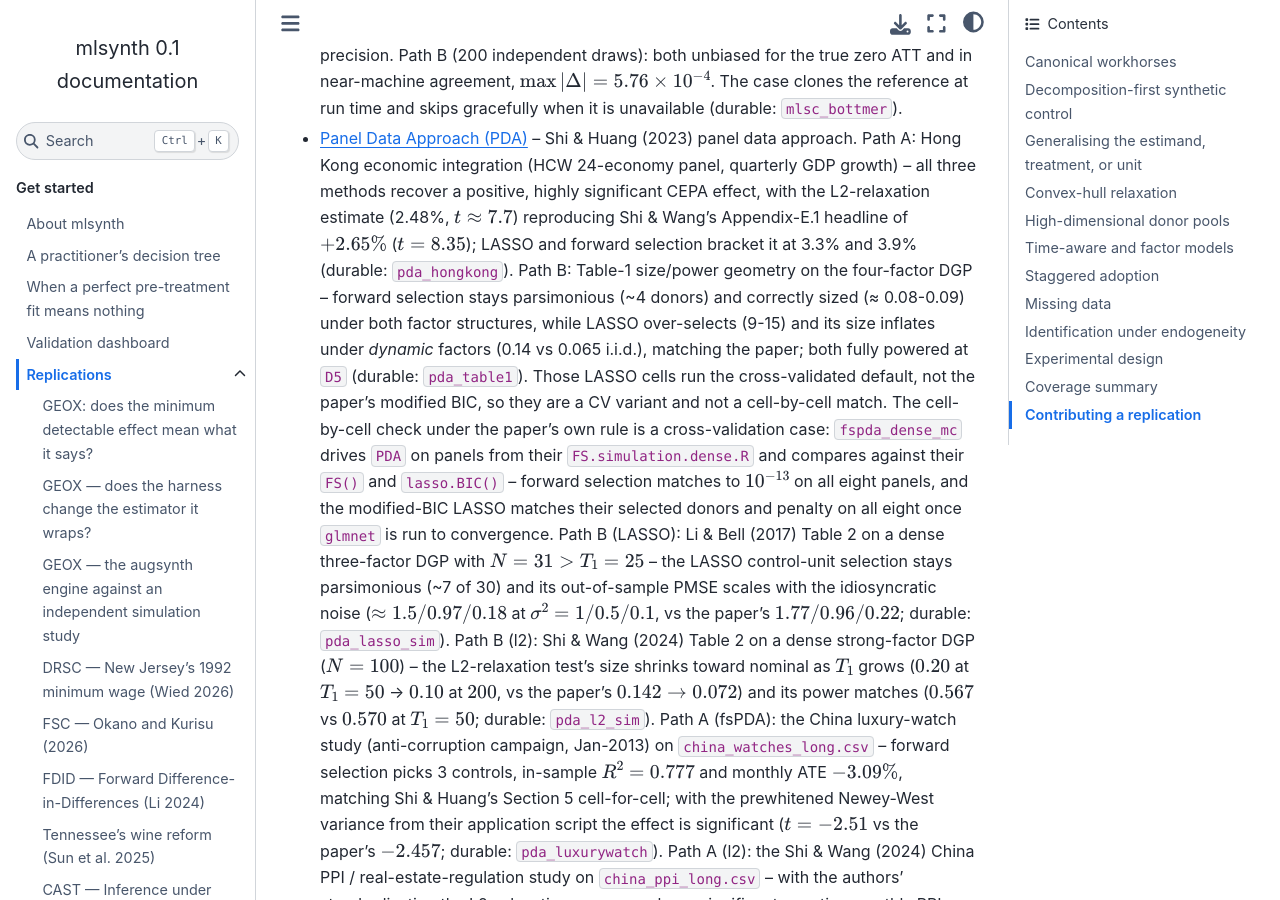
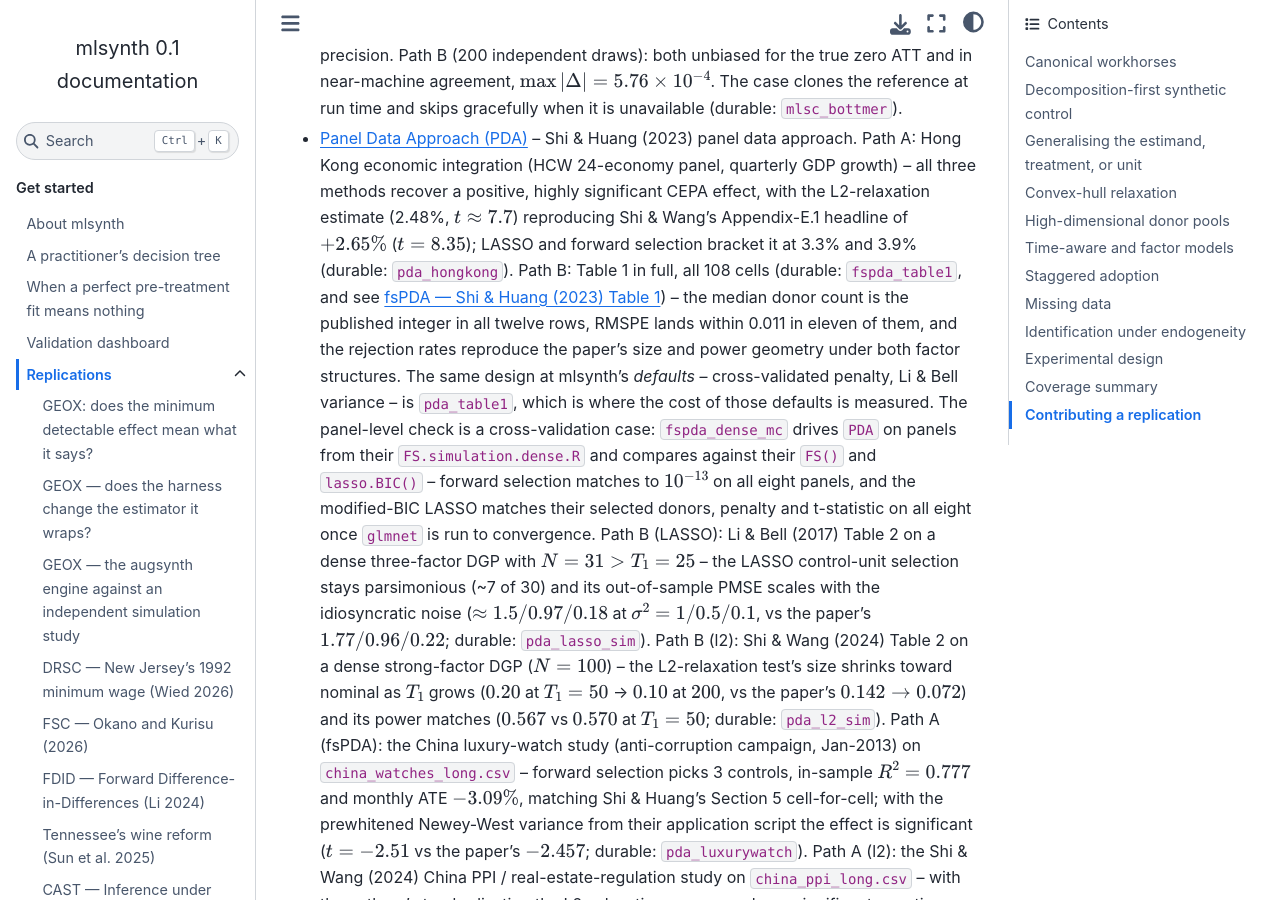
Before and after one commit to jgreathouse9/mlsynth, a Sphinx documentation site: the page built from docs/replications.rst, in a window 1280 px wide and 900 px high, scrolled down 6928 px. Built offline with Sphinx 7.4.7 and the Sphinx Book theme 1.1.4, drawn with Linux system fonts in a browser that asks for light colours.

Commit message:
Reproduce all 108 cells of Shi and Huang's Table 1
Path B, scenario 3. `benchmarks/cases/fspda_table1.py` runs forward selection
and the modified-BIC LASSO over the paper's six grid cells and compares every
cell of Table 1 -- the median donor count, the RMSPE, and the seven rejection
rates -- against the published table and against the authors' own FS.R and
lasso.BIC.R on the same design.

The reference bundle carries their committed loading.RData, so the design
matrix is theirs. The seven D columns of a row come from one fit, as their
FS.simulation.dense does: both rules use pre-treatment data only, so the
post-period prediction error does not depend on the treatment effect, and the
effect under DGP j is Delta_j + d. `shortcut_matches_full_api` checks that step
instead of assuming it -- the panel is rebuilt with Delta_j on the treated unit
and put through the public API end to end, and the ATE, standard error and
rejection must come back identical.

WIP: the bundle's reference.json is a short stub; the 2000-replication run
replaces it before this branch is pushed.

```diff
--- a/docs/benchmarks.rst
+++ b/docs/benchmarks.rst
@@ -240,8 +240,10 @@ Path B — Monte Carlo / simulation
      - Li-Bell Table 2 LASSO-PDA OOS prediction (N>T1)
    * - ``pda_pi_coverage``
      - Jiang et al. 2025 prediction-interval coverage (Tables 2-5)
+   * - ``fspda_table1``
+     - all 108 cells of Shi-Huang Table 1, vs the paper and their own code
    * - ``pda_table1``
-     - Shi-Huang Table 1 fs-vs-LASSO size/power geometry
+     - mlsynth's default PDA path on the Table-1 design
    * - ``proximal_surrogates_mc``
      - PI/PIS/PIPost vs SC under trending factor (Liu et al.)
    * - ``rescm_relax_mc``
--- a/docs/pda.rst
+++ b/docs/pda.rst
@@ -1101,6 +1101,11 @@ Verification
    95%, while the normal-quantile intervals under-cover (to about 77% under
    exponential errors).
 
+   Table 1 in full (Path B). All 108 cells of Shi & Huang's Monte Carlo are
+   reproduced by ``benchmarks/cases/fspda_table1.py``, against the paper and
+   against their own ``FS.R`` and ``lasso.BIC.R``. Details:
+   :doc:`replications/fspda_table1`.
+
 Simulation study (Path B): forward selection vs LASSO
 -----------------------------------------------------
 
--- a/docs/replications.rst
+++ b/docs/replications.rst
@@ -130,6 +130,7 @@ below; the catalogue entries link to a dedicated page where one exists.
    replications/gsynth_av_laws
    replications/cscipca
    replications/medsc
+   replications/fspda_table1
 
 .. _replications-canonical:
 
@@ -424,21 +425,21 @@ High-dimensional donor pools
   reproducing Shi & Wang's Appendix-E.1 headline of
   :math:`+2.65\%` (:math:`t = 8.35`); LASSO and forward
   selection bracket it at 3.3% and 3.9% (durable:
-  ``pda_hongkong``). Path B: Table-1 size/power geometry on
-  the four-factor DGP -- forward selection stays parsimonious
-  (~4 donors) and correctly sized (≈ 0.08-0.09) under both
-  factor structures, while LASSO over-selects (9-15) and its
-  size inflates under *dynamic* factors (0.14 vs 0.065 i.i.d.),
-  matching the paper; both fully powered at ``D5`` (durable:
-  ``pda_table1``). Those LASSO cells run the cross-validated
-  default, not the paper's modified BIC, so they are a CV variant
-  and not a cell-by-cell match. The cell-by-cell check under the
-  paper's own rule is a cross-validation case: ``fspda_dense_mc``
-  drives ``PDA`` on panels from their ``FS.simulation.dense.R`` and
-  compares against their ``FS()`` and ``lasso.BIC()`` -- forward
-  selection matches to :math:`10^{-13}` on all eight panels, and
-  the modified-BIC LASSO matches their selected donors and penalty
-  on all eight once ``glmnet`` is run to convergence. Path B (LASSO): Li & Bell (2017) Table 2
+  ``pda_hongkong``). Path B: Table 1 in full, all 108 cells
+  (durable: ``fspda_table1``, and see
+  :doc:`replications/fspda_table1`) -- the median donor count is
+  the published integer in all twelve rows, RMSPE lands within
+  0.011 in eleven of them, and the rejection rates reproduce the
+  paper's size and power geometry under both factor structures.
+  The same design at mlsynth's *defaults* -- cross-validated
+  penalty, Li & Bell variance -- is ``pda_table1``, which is where
+  the cost of those defaults is measured. The panel-level check is
+  a cross-validation case: ``fspda_dense_mc`` drives ``PDA`` on
+  panels from their ``FS.simulation.dense.R`` and compares against
+  their ``FS()`` and ``lasso.BIC()`` -- forward selection matches
+  to :math:`10^{-13}` on all eight panels, and the modified-BIC
+  LASSO matches their selected donors, penalty and t-statistic on
+  all eight once ``glmnet`` is run to convergence. Path B (LASSO): Li & Bell (2017) Table 2
   on a dense three-factor DGP with :math:`N=31 > T_1=25` -- the LASSO
   control-unit selection stays parsimonious (~7 of 30) and its
   out-of-sample PMSE scales with the idiosyncratic noise
```
Also changed, not shown: docs/replications/fspda_table1.rst (added, +151 -0 lines), 6 other files.
